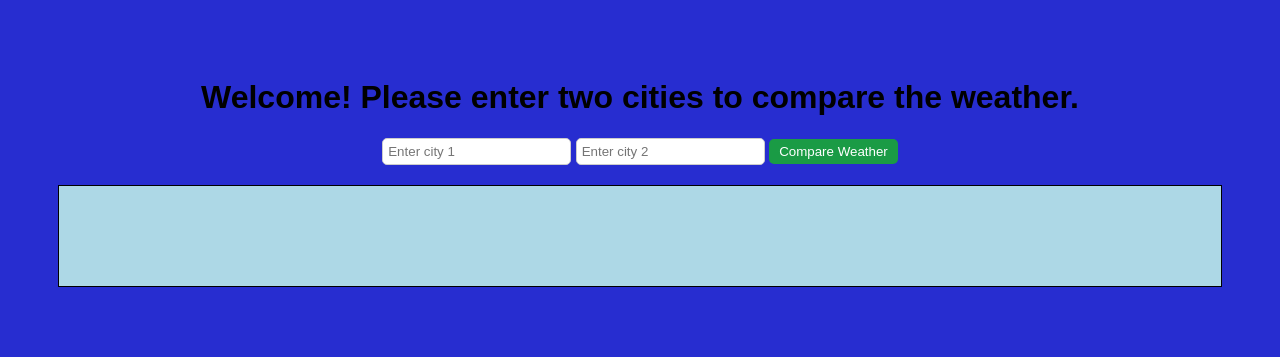
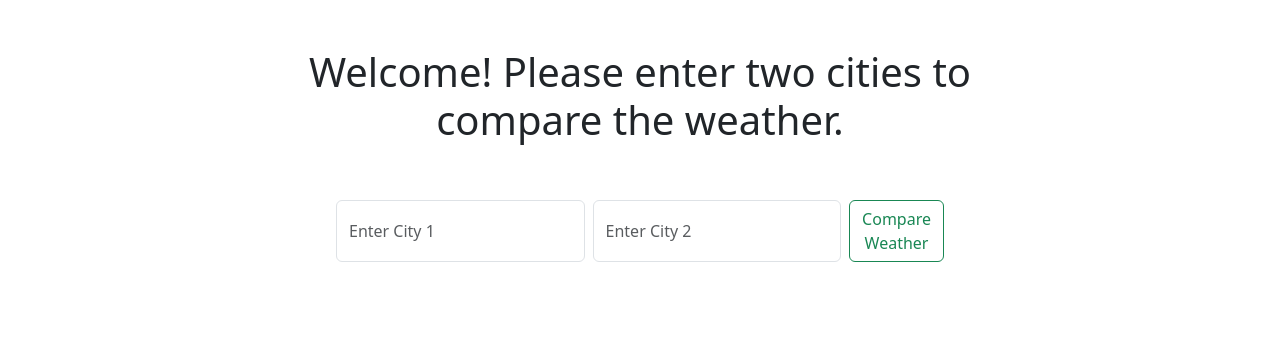
Before and after one commit to jsierradiaz/WeatherWebsite, a Django app: page / in a window 1280 px wide. Shown: the top 357 px of the page. Run offline with Django 4.2, Linux system fonts and the light colour scheme.

Commit message:
Change aesthetic of website. Fixed some bugs.

```diff
--- a/weather_app/static/style.css
+++ b/weather_app/static/style.css
@@ -1,6 +1,6 @@
 body {
   font-family: Arial, sans-serif;
-  background-color: #272dd0;
+  background-color: #eff6f2;
   text-align: center;
   padding: 50px;
 }
--- a/weather_app/templates/weather_app/index.html
+++ b/weather_app/templates/weather_app/index.html
@@ -6,33 +6,36 @@
     <meta name="viewport" content="width=device-width, initial-scale=1.0">
     <title>Weather App</title>
     <!--<link rel="stylesheet" href="{% static 'style.css' %}">-->
-    <link rel="stylesheet" href="static\style.css">
+    <!--<link rel="stylesheet" href="static\style.css">-->
+    <link href="https://cdn.jsdelivr.net/npm/bootstrap@5.3.0/dist/css/bootstrap.min.css" rel="stylesheet" integrity="sha384-9ndCyUaIbzAi2FUVXJi0CjmCapSmO7SnpJef0486qhLnuZ2cdeRhO02iuK6FUUVM" crossorigin="anonymous">
 </head>
-<body>
+<body color="--bs-secondary-bg-rgb" class="text-center" >
+
+<div class="p-5 mx-auto" style="width: 800px;">
 
   <h1>Welcome! Please enter two cities to compare the weather.</h1>
 
-
-<form method="post">
+  <form class="p-5 d-flex" role="search", method="post">
     {% csrf_token %}
-  <input type="text" name="city1" placeholder="Enter city 1">
-  <input type="text" name="city2" placeholder="Enter city 2">
-  <button type="submit">Compare Weather</button>
+    <input class="form-control me-2" type="search" name="city1" placeholder="Enter City 1" aria-label="Search">
+    <input class="form-control me-2" type="search" name="city2" placeholder="Enter City 2" aria-label="Search">
+    <button class="btn btn-outline-success" type="submit">Compare Weather</button>
   </form>
 
   <div class="comparison-container">
     {% if weather_data1 %}
-    <div class="city-container">
+      <div class="p-5 city-container border border-secondary">
         {% include 'weather_app/city_weather.html' with weather_data=weather_data1 daily_forecasts=daily_forecasts1 %}
       </div>
     {% endif %}
 
     {% if weather_data2 %}
-    <div class="city-container">
+      <div class="p-5 city-container border border-secondary">
         {% include 'weather_app/city_weather.html' with weather_data=weather_data2 daily_forecasts=daily_forecasts2 %}
       </div>
     {% endif %}
   </div>
 
+
 </body>
 </html>
--- a/weather_app/views.py
+++ b/weather_app/views.py
@@ -4,7 +4,7 @@ from django.shortcuts import render
 import requests
 
 def index(request):
-    api_key = 'Api_key'
+    api_key = 'API KEY'
     current_weather_url = 'https://api.openweathermap.org/data/2.5/weather?q={}&appid={}'
 
     #forecast_url = 'https://api.openweathermap.org/data/2.5/forecast/daily?lat={}&lon={}&cnt={}&appid={}'
@@ -13,22 +13,22 @@ def index(request):
     forecast_url = 'https://api.openweathermap.org/data/2.5/forecast?lat={}&lon={}&appid={}'
 
     if request.method == 'POST':
-        city1 = request.POST['city1']
+        city1 = request.POST.get('city1', None)
         city2 = request.POST.get('city2', None)
 
         #weather_data1, daily_forecasts1 = fetch_weather_and_forecast(city1, api_key, current_weather_url, forecast_url)
 
-        weather_data1 = fetch_weather_and_forecast(city1, api_key, current_weather_url, forecast_url)
+        if city1:
+            weather_data1 = fetch_weather_and_forecast(city1, api_key, current_weather_url, forecast_url)
+        else:
+            weather_data1 = None
 
 
-        if city2 :
+        if city2:
             #weather_data2, daily_forecasts2 = fetch_weather_and_forecast(city2, api_key, current_weather_url, forecast_url)
-
             weather_data2 = fetch_weather_and_forecast(city2, api_key, current_weather_url, forecast_url)
-
         else:
             #weather_data2, daily_forecasts2 = None, None
-
             weather_data2 = None,
 
 
```
Lines whose indentation alone changed are shown as unchanged.
